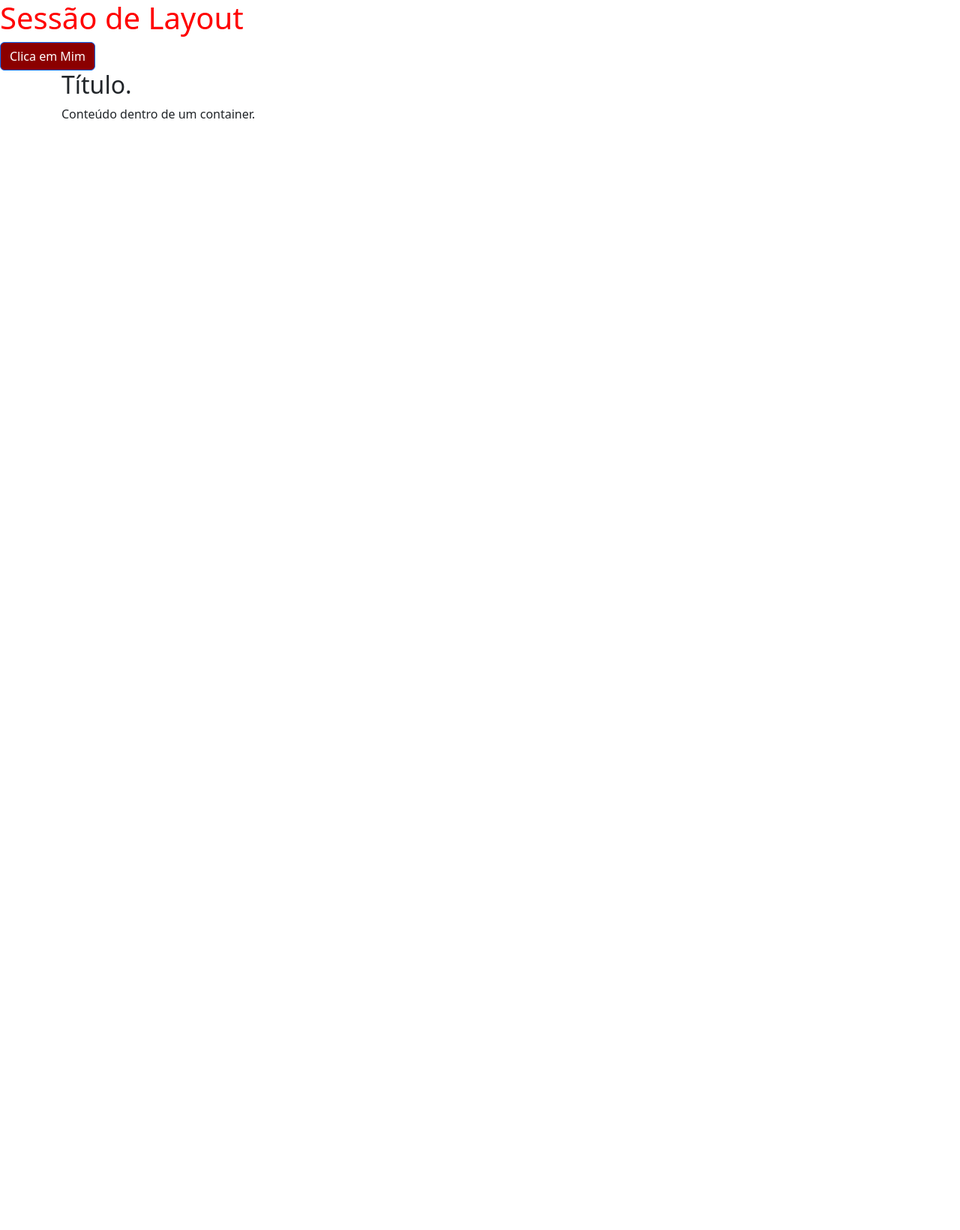
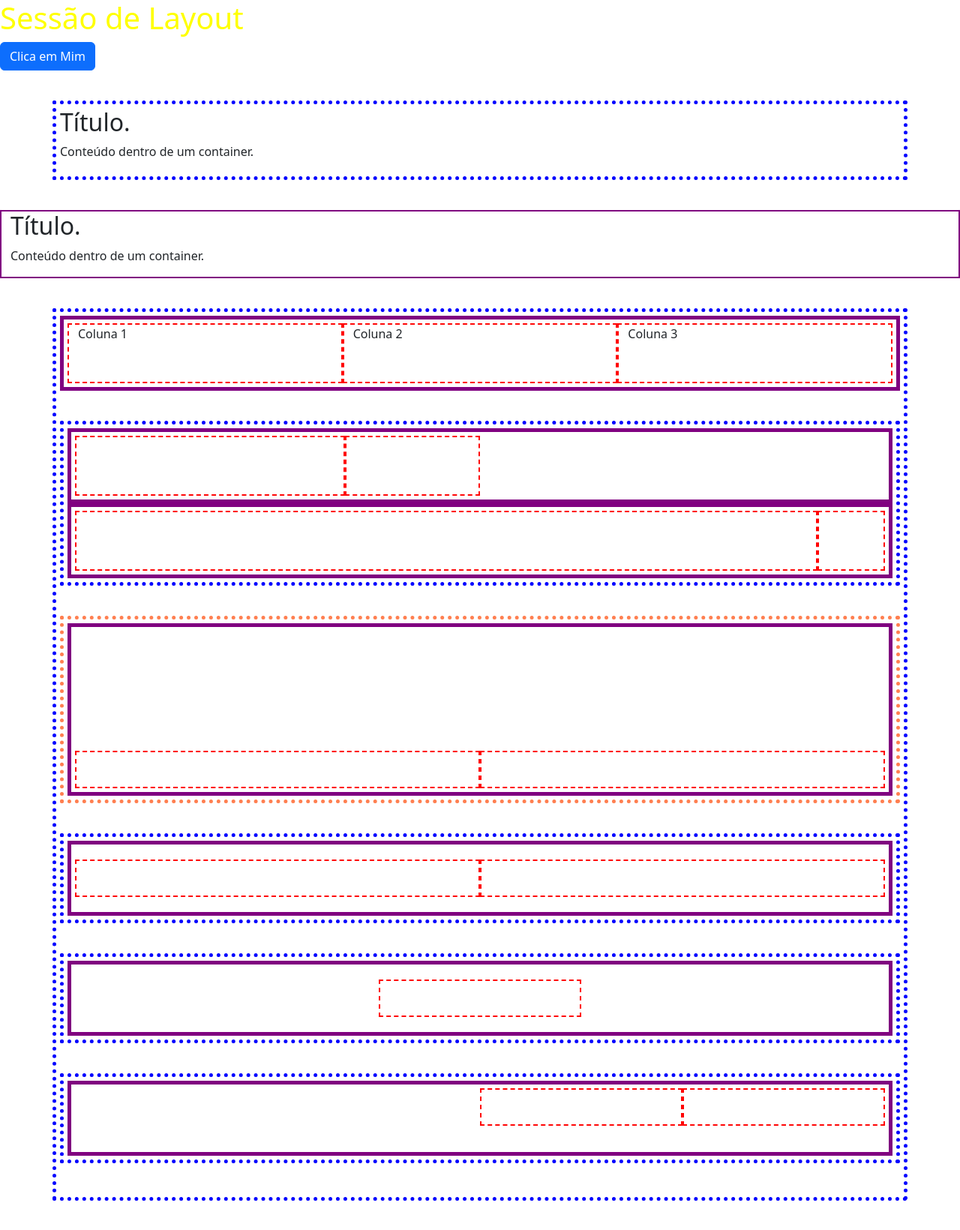
Before and after one commit to RafaelaMlucca/Curso-Bootstrap, a plain HTML site: page 3_layout/1_aulas/index.html in a window 1280 px wide. Shown: the whole page at 75% size. Before the commit the page ends 800 px from the top, so only its background shows below. Drawn offline with nearby package versions, Linux system fonts and the light colour scheme.

Commit message:
Adiciona Projeto1 e atualiza arquivos das aulas

```diff
--- a/3_layout/1_aulas/css/styles.css
+++ b/3_layout/1_aulas/css/styles.css
@@ -1,15 +1,153 @@
-/* XS */
+/* aula 1 - nosso css */
 h1 {
-    color: red;
+  color: red;
 }
 
-/* SM */
+/* aula 2 e 3 - breakpoints */
 
-@media(min_width: 576px) {
-    h1 {
-        color: blue;
-    }
+/* nada = celulares pequenos */
+
+/* sm > 576px = celulares */
+@media (min-width: 576px) {
+  h1 {
+    color: blue;
+  }
 }
-.btn-primary {
-    background-color: darkred;
+
+/* md > 768px = tablets */
+@media (min-width: 768px) {
+  h1 {
+    color: green;
+  }
 }
+
+/* lg > 992px = desktops menores */
+@media (min-width: 992px) {
+  h1 {
+    color: purple;
+  }
+}
+
+/* xl > 1200px = desktops maiores */
+@media (min-width: 1200px) {
+  h1 {
+    color: yellow;
+  }
+}
+
+/* xxl > 1400px = desktops, tvs */
+@media (min-width: 1400px) {
+  h1 {
+    color: teal;
+  }
+}
+
+
+/* aula 4 - .container */
+
+div {
+  margin: 40px 0;
+}
+
+.container {
+  border: 2px solid red;
+}
+
+/* aula 5 - .container-fluid*/
+
+.container-fluid {
+  border: 2px solid purple;
+}
+
+/* aula 6 - .container-x*/
+
+.container-sm {
+  border: 2px solid blue;
+}
+
+.container-md {
+  border: 2px solid crimson;
+}
+
+.container-lg {
+  border: 2px solid chocolate;
+}
+
+/* aula 7 - grid */
+
+.container {
+  border: 5px dotted blue;
+  padding: 5px;
+}
+
+.row {
+  border: 5px solid purple;
+  height: 100px;
+  padding: 5px;
+  margin: 0;
+}
+
+.col {
+  border: 2px dashed red;
+  height: 100%;
+  margin: 0;
+}
+
+/* aula 8 - tamanho colunas */
+.col-4, .col-2, .col-11, .col-1 {
+  border: 2px dashed red;
+  height: 100%;
+  margin: 0;
+}
+
+/* aula 9 - align vert */
+
+#vertical {
+  height: 250px;
+  border-color: coral;
+}
+
+#vertical .row {
+  height: 100%;
+}
+
+.col-6 {
+  border: 2px dashed red;
+  height: 50px;
+  margin: 0;
+}
+
+/* aula 10 -alinhamento horizontal */
+
+#gutter .col-6 {
+  margin: 0;
+}
+
+.col-3 {
+  border: 2px dashed red;
+  height: 50px;
+  margin: 0;
+}
+
+/* aula de offset */
+#offset .row {
+  height: 100px;
+}
+
+.col-md-3 {
+  border: 2px dashed red;
+  height: 50px;
+}
+
+/* Gutter */
+#gutter .row {
+  height: 200px;
+}
+
+#gutter .col-6 {
+  margin: auto;
+}
+
+.row p {
+  border: 2px solid green;
+}
--- a/3_layout/1_aulas/index.html
+++ b/3_layout/1_aulas/index.html
@@ -16,5 +16,63 @@
     <h2> Título. </h2>
     <p> Conteúdo dentro de um container. </p>
     </div>
+
+    <!-- Container -->
+    <div class="container-fluid">
+    <h2> Título. </h2>
+    <p> Conteúdo dentro de um container. </p>
+    </div>
+
+
+    <!--Grid-->
+    <div class="container">
+        <div class="row">
+            <div class="col">Coluna 1</div>
+            <div class="col">Coluna 2</div>
+            <div class="col">Coluna 3</div>
+
+        </div>
+    <!-- tamanho colunas -->
+    <div class="container">
+        <div class="row">
+        <div class="col-4"></div>
+         <div class="col-2"></div>
+        </div>
+        <div class="row">
+        <div class="col-11"></div>
+         <div class="col-1"></div>
+        </div>
+    </div>
+
+
 </body>
 </html>
+
+    <!-- Alinhamento vertical -->
+    <div class="container" id="vertical">
+        <div class="row align-items-end">
+        <div class="col-6"></div>
+        <div class="col-6"></div>
+        </div>
+    </div>
+
+    <div class="container" >
+        <div class="row align-items-center">
+        <div class="col-6"></div>
+        <div class="col-6"></div>
+        </div>
+    </div>
+
+    <!-- Alinhamento horizontal -->
+    <div class="container" >
+        <div class="row align-items-center justify-content-center">
+        <div class="col-3"></div>
+        </div>
+    </div>
+
+    <div class="container" >
+        <div class="row justify-content-end">
+        <div class="col-3"></div>
+        <div class="col-3"></div>
+        </div>
+    </div>
```
Also changed, not shown: Projeto1/index.html (added, +29 -0 lines), Projeto1/style.css (added, +37 -0 lines), 1 other file.
